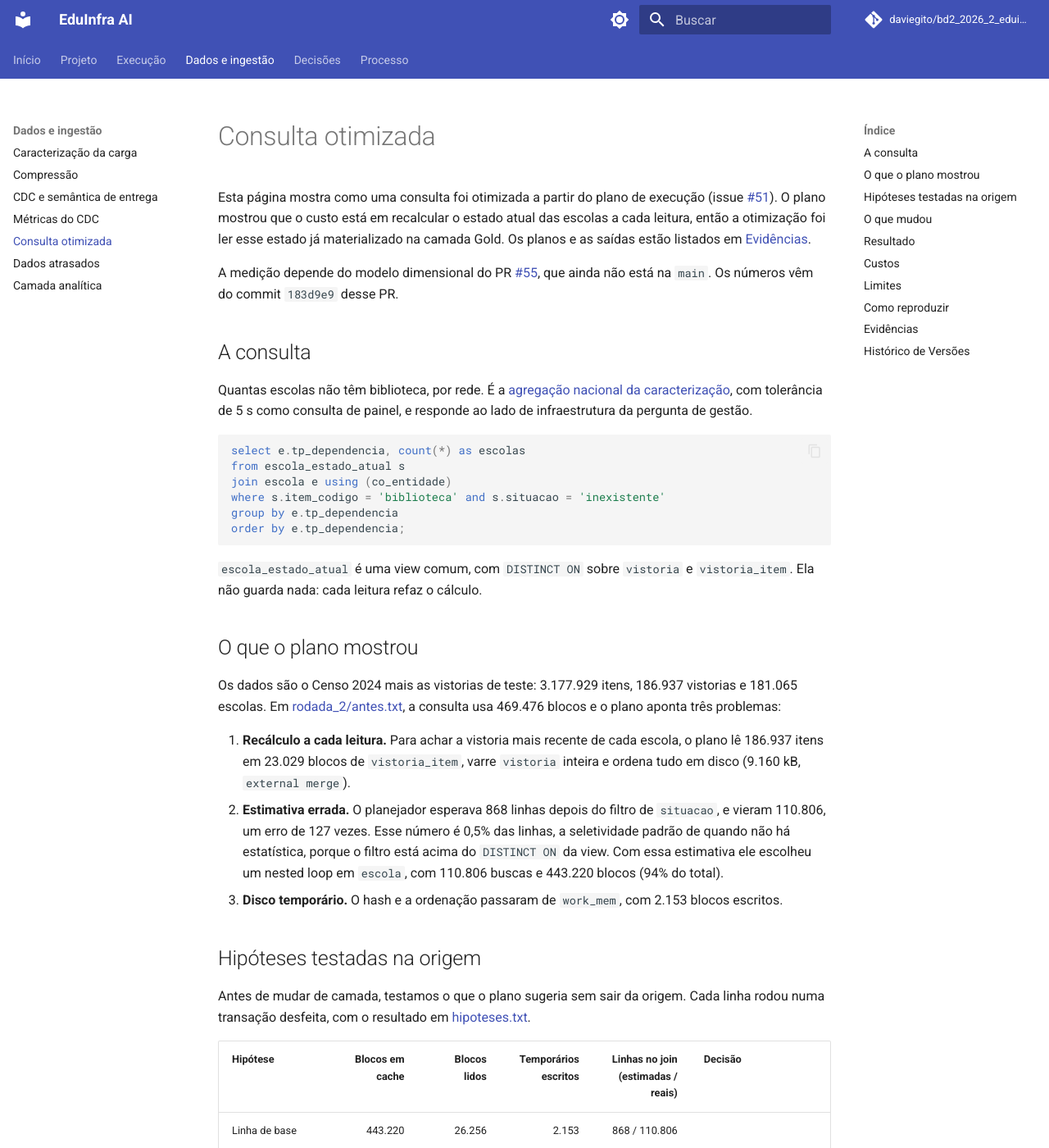
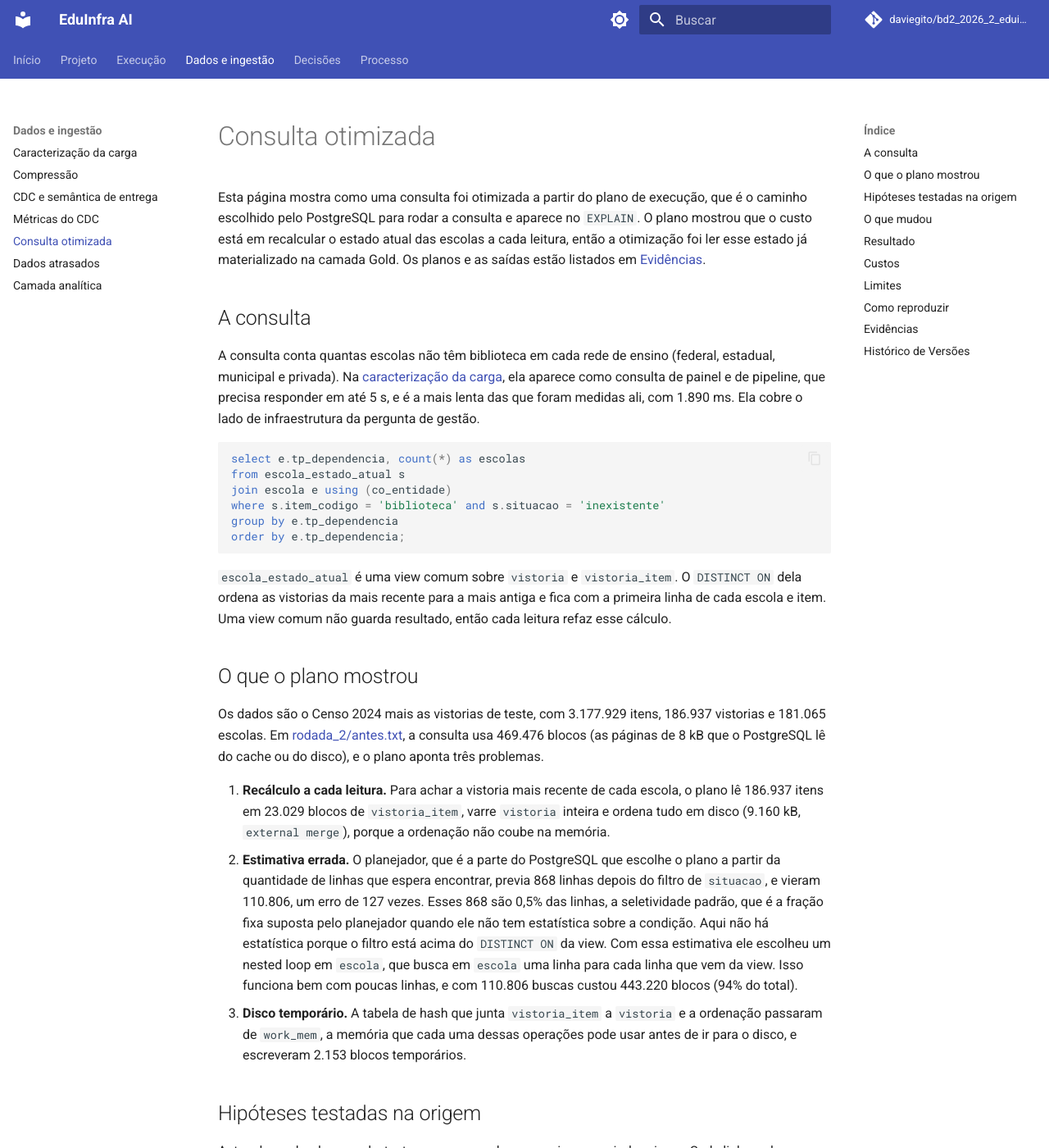
Before and after one commit to daviegito/bd2_2026_2_eduinfra, an MkDocs documentation site: the page built from docs/consulta-otimizada.md, in a window 1280 px wide and 1400 px high. Shown: the whole window at 82% size. Built offline with MkDocs 1.6.1 and Material for MkDocs 9.7.7, drawn with Linux system fonts in a browser that asks for light colours; comment, search, counter and statistics services are not loaded; some of the changed text lies outside the part shown.

Commit message:
docs(e3): explica os termos do plano e as duas rodadas da consulta
Atende à revisão do Lucas no #61. O documento deixa de citar issue e PR,
descreve a consulta em linguagem simples e explica cada termo do plano na
primeira vez que ele aparece. A rodada 2 fica descrita como repetição da 1,
com os mesmos blocos e só os tempos mudando.

Refs #51

````diff
--- a/docs/consulta-otimizada.md
+++ b/docs/consulta-otimizada.md
@@ -1,21 +1,17 @@
 # Consulta otimizada
 
-Esta página mostra como uma consulta foi otimizada a partir do plano de execução (issue
-[#51](https://github.com/daviegito/bd2_2026_2_eduinfra/issues/51)). O plano mostrou que o custo
+Esta página mostra como uma consulta foi otimizada a partir do plano de execução, que é o caminho
+escolhido pelo PostgreSQL para rodar a consulta e aparece no `EXPLAIN`. O plano mostrou que o custo
 está em recalcular o estado atual das escolas a cada leitura, então a otimização foi ler esse
 estado já materializado na camada Gold. Os planos e as saídas estão listados em
 [Evidências](#evidencias).
 
-A medição depende do modelo dimensional do PR
-[#55](https://github.com/daviegito/bd2_2026_2_eduinfra/pull/55), que ainda não está na `main`.
-Os números vêm do commit `183d9e9` desse PR.
-
 ## A consulta
 
-Quantas escolas não têm biblioteca, por rede. É a
-[agregação nacional da caracterização](caracterizacao.md#taxa-e-padrao-de-leitura), com
-tolerância de 5 s como consulta de painel, e responde ao lado de infraestrutura da pergunta de
-gestão.
+A consulta conta quantas escolas não têm biblioteca em cada rede de ensino (federal, estadual,
+municipal e privada). Na [caracterização da carga](caracterizacao.md#taxa-e-padrao-de-leitura), ela
+aparece como consulta de painel e de pipeline, que precisa responder em até 5 s, e é a mais lenta
+das que foram medidas ali, com 1.890 ms. Ela cobre o lado de infraestrutura da pergunta de gestão.
 
 ```sql
 select e.tp_dependencia, count(*) as escolas
@@ -26,23 +22,29 @@
 order by e.tp_dependencia;
 ```
 
-`escola_estado_atual` é uma view comum, com `DISTINCT ON` sobre `vistoria` e `vistoria_item`. Ela
-não guarda nada: cada leitura refaz o cálculo.
+`escola_estado_atual` é uma view comum sobre `vistoria` e `vistoria_item`. O `DISTINCT ON` dela
+ordena as vistorias da mais recente para a mais antiga e fica com a primeira linha de cada escola e
+item. Uma view comum não guarda resultado, então cada leitura refaz esse cálculo.
 
 ## O que o plano mostrou
 
-Os dados são o Censo 2024 mais as vistorias de teste: 3.177.929 itens, 186.937 vistorias e 181.065
-escolas. Em [rodada_2/antes.txt](explain/rodada_2/antes.txt), a consulta usa 469.476 blocos e o
-plano aponta três problemas:
+Os dados são o Censo 2024 mais as vistorias de teste, com 3.177.929 itens, 186.937 vistorias e 181.065
+escolas. Em [rodada_2/antes.txt](explain/rodada_2/antes.txt), a consulta usa 469.476 blocos (as
+páginas de 8 kB que o PostgreSQL lê do cache ou do disco), e o plano aponta três problemas.
 
 1. **Recálculo a cada leitura.** Para achar a vistoria mais recente de cada escola, o plano lê
    186.937 itens em 23.029 blocos de `vistoria_item`, varre `vistoria` inteira e ordena tudo em
-   disco (9.160 kB, `external merge`).
-2. **Estimativa errada.** O planejador esperava 868 linhas depois do filtro de `situacao`, e vieram
-   110.806, um erro de 127 vezes. Esse número é 0,5% das linhas, a seletividade padrão de quando não
-   há estatística, porque o filtro está acima do `DISTINCT ON` da view. Com essa estimativa ele
-   escolheu um nested loop em `escola`, com 110.806 buscas e 443.220 blocos (94% do total).
-3. **Disco temporário.** O hash e a ordenação passaram de `work_mem`, com 2.153 blocos escritos.
+   disco (9.160 kB, `external merge`), porque a ordenação não coube na memória.
+2. **Estimativa errada.** O planejador, que é a parte do PostgreSQL que escolhe o plano a partir da
+   quantidade de linhas que espera encontrar, previa 868 linhas depois do filtro de `situacao`, e
+   vieram 110.806, um erro de 127 vezes. Esses 868 são 0,5% das linhas, a seletividade padrão, que é
+   a fração fixa suposta pelo planejador quando ele não tem estatística sobre a condição. Aqui não há
+   estatística porque o filtro está acima do `DISTINCT ON` da view. Com essa estimativa ele escolheu
+   um nested loop em `escola`, que busca em `escola` uma linha para cada linha que vem da view. Isso
+   funciona bem com poucas linhas, e com 110.806 buscas custou 443.220 blocos (94% do total).
+3. **Disco temporário.** A tabela de hash que junta `vistoria_item` a `vistoria` e a ordenação
+   passaram de `work_mem`, a memória que cada uma dessas operações pode usar antes de ir para o
+   disco, e escreveram 2.153 blocos temporários.
 
 ## Hipóteses testadas na origem
 
@@ -82,10 +84,11 @@
 order by e.tp_dependencia;
 ```
 
-O `not exists` pega a linha mais recente de cada escola, para dar a mesma resposta da view. A
-primeira versão usava `DISTINCT ON`, e [o plano](explain/gold_com_distinct_on.txt) mostrou 372.961
-blocos para percorrer a chave primária e visitar a tabela a cada linha, então a troca por anti-join
-leva o total a 7.125.
+O `not exists` descarta a linha de uma escola quando existe outra de ano posterior, então sobra a
+mais recente de cada escola e a resposta é a mesma da view. O PostgreSQL executa isso como anti-join,
+uma junção que mantém só as linhas sem correspondência do outro lado. A primeira versão usava
+`DISTINCT ON`, e [o plano](explain/gold_com_distinct_on.txt) mostrou 372.961 blocos para percorrer a
+chave primária e visitar a tabela a cada linha, então a troca pelo anti-join leva o total a 7.125.
 
 O painel não precisa disso, porque o grão do projeto é 2024:
 
@@ -99,14 +102,19 @@
 ```
 
 Nenhum índice novo entrou. O plano do painel lê o fato inteiro em 2.496 blocos e descarta poucas
-linhas: 181.065 das 186.066 são de 2024, e o filtro de `biblioteca` mantém perto de 60% delas. Um
-índice nessas colunas teria pouco a delimitar.
+linhas, porque 181.065 das 186.066 são de 2024 e o filtro de `biblioteca` mantém perto de 60% delas.
+Um índice nessas colunas teria pouco a delimitar.
 
 ## Resultado
 
-Cada consulta teve aquecimento e depois 5 execuções com `TIMING OFF`, alternadas entre si para a
-oscilação da máquina não cair toda sobre uma delas. A tabela traz a mediana, com buffers da raiz do
-plano, que já somam os nós filhos.
+O comando `comparar-consulta` rodou duas vezes, na mesma cópia dos dados e com as mesmas
+configurações, para ver o que se repete de uma rodada para outra. A rodada 2 é uma repetição e não
+corrige a 1. Os blocos ficaram iguais, com diferença de até 4, e os tempos mudaram.
+
+Em cada rodada, cada consulta teve duas execuções de aquecimento, descartadas, e depois 5 execuções com
+`TIMING OFF`, que tira a cronometragem de cada etapa do plano e mantém o tempo total. As execuções
+das três consultas foram alternadas entre si, para a oscilação da máquina não cair toda sobre uma
+delas. A tabela traz a mediana, com os buffers da raiz do plano, que já somam as etapas abaixo dela.
 
 | Medida | Rodada 1, view | Rodada 1, Gold | Rodada 1, painel | Rodada 2, view | Rodada 2, Gold | Rodada 2, painel |
 | --- | ---: | ---: | ---: | ---: | ---: | ---: |
@@ -117,16 +125,17 @@
 | Temporários escritos (`temp written`) | 2.153 | 0 | 0 | 2.153 | 0 | 0 |
 
 O total de blocos cai de cerca de 469 mil para 7 mil na Gold, sem disco temporário. Os blocos lidos
-da Gold aparecem porque a view, rodando entre uma execução e outra, tira o fato do `shared_buffers` de
-128 MB. No plano de diagnóstico, sem essa alternância, são 7.125 em cache e nenhum lido.
+da Gold aparecem porque a view, rodando entre uma execução e outra, tira o fato do `shared_buffers`,
+o cache de blocos do PostgreSQL, que tem 128 MB. No plano de diagnóstico, sem essa alternância, são
+7.125 em cache e nenhum lido.
 
 O tempo acompanhou. As execuções da view ficaram entre 522,4 e 1.296,1 ms e as da Gold entre 113,4 e
 297,4 ms, sem sobreposição. Os planos salvos vão de 947,2 para 220,6 ms na rodada 1 e de 1.167,0 para
 123,7 ms na rodada 2. A máquina rodava outros contêineres, então os tempos são indicativos e os
 buffers, que se repetem, são a medida mais estável.
 
-A estimativa também deixou de ser um problema: o resumo das rodadas lista erros de 10 vezes ou mais
-só no plano da view.
+A estimativa também deixou de ser um problema. Nos resumos das duas rodadas, os erros de estimativa
+de 10 vezes ou mais aparecem só no plano da view.
 
 ## Custos
 
@@ -156,8 +165,8 @@
 
 ## Como reproduzir
 
-Depende de `construir-gold`, do PR #55. Para não arriscar o slot do banco principal, crie a cópia na
-raiz do repositório:
+Os números desta página foram medidos com a Gold do commit `183d9e9`, construída por
+`construir-gold`. Para não arriscar o slot do banco principal, crie a cópia na raiz do repositório:
 
 ```bash
 docker run -d --name eduinfra-medicao-gold -p 127.0.0.1:55999:5432 \
@@ -177,6 +186,7 @@
 uv run python docs/explain/hipoteses.py > docs/explain/hipoteses.txt
 ```
 
+A segunda rodada é o mesmo `comparar-consulta` com `--pasta-dos-planos docs/explain/rodada_2`.
 `comparar-consulta` só lê e sai com código 1 se a view e a Gold devolverem linhas diferentes.
 `hipoteses.py` desfaz cada hipótese, mas bloqueia `vistoria_item` enquanto testa o índice e gera WAL,
 então não rode esse script no banco principal.
@@ -200,3 +210,4 @@
 | Versão | Descrição | Autor | Revisão | Data |
 | --- | --- | --- | --- | --- |
 | 1.0 | Otimização da agregação nacional a partir do plano de execução, com a leitura materializada na Gold | [Artur Mendonça Arruda](https://github.com/ArtyMend07) |  | 1 de novembro de 2026 |
+| 1.1 | Explica os termos do plano e as duas rodadas, simplifica a descrição da consulta e tira as referências a issue e PR | [Artur Mendonça Arruda](https://github.com/ArtyMend07) |  | 7 de novembro de 2026 |
````
Also changed, not shown: AI-USAGE.md (+5 -2 lines).
